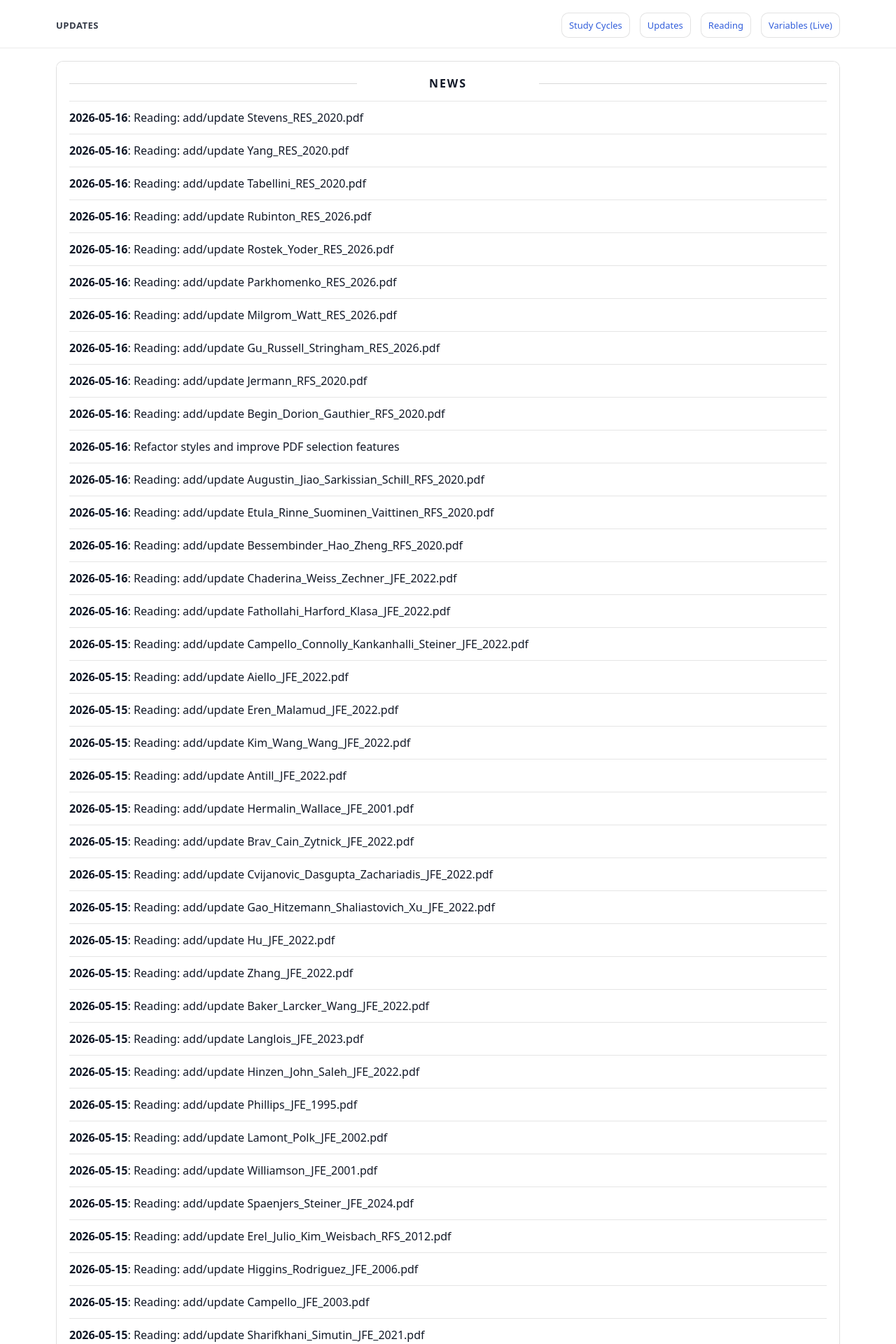
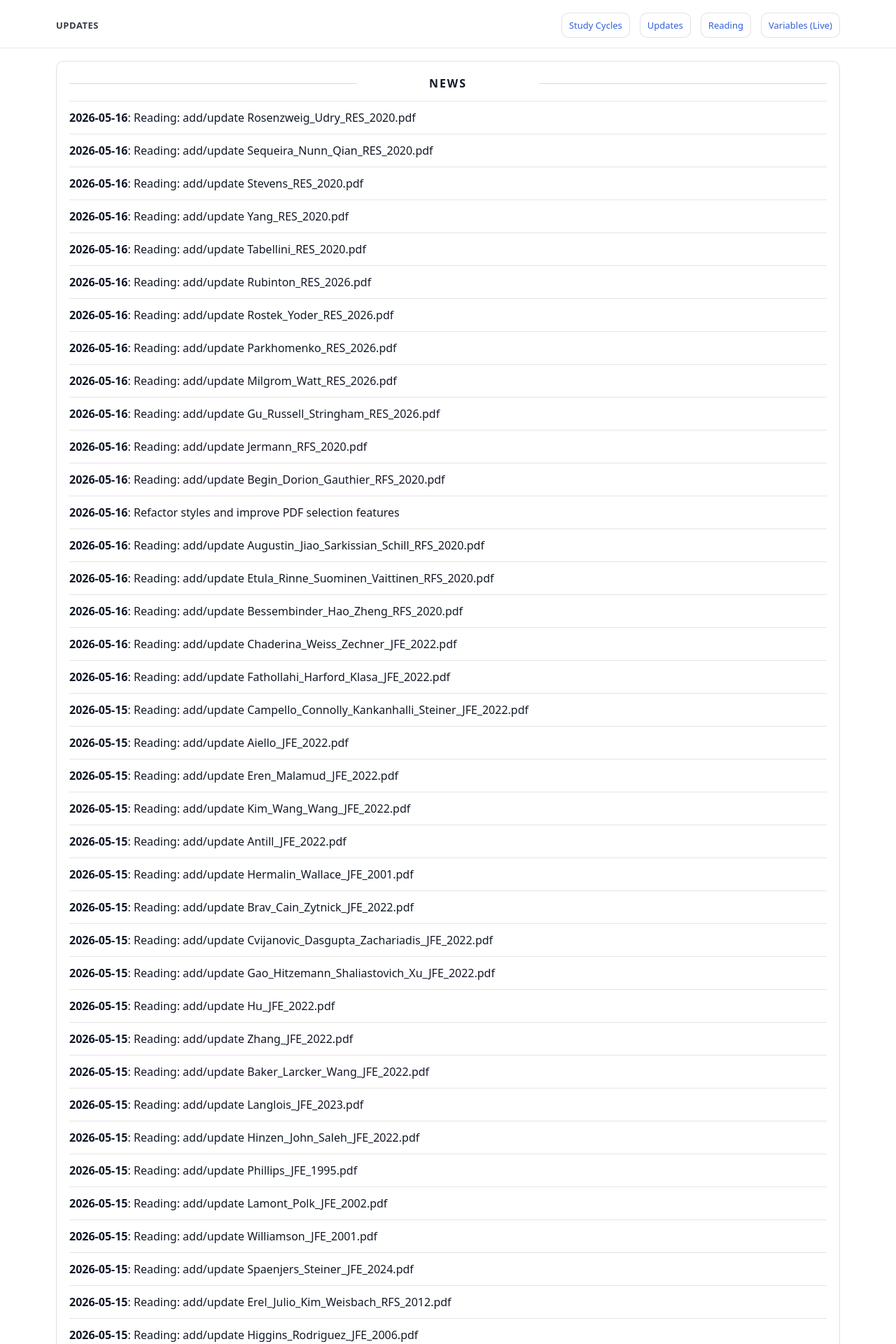
Before and after one commit to yaxinzn/study-archive, a Jekyll site: the page built from updates/index.md, in a window 1280 px wide. Shown: the top 1920 px of the page at 70% size. Built offline with Jekyll 4.4.1, drawn with Linux system fonts in a browser that asks for light colours; some of the changed text lies outside the part shown.

Commit message:
chore: update NEWS feed

```diff
--- a/_data/news.yml
+++ b/_data/news.yml
@@ -1,4 +1,10 @@
 # Auto-generated update history (sorted newest -> oldest). Do not edit manually.
+- ts: "1778927030"
+  date: "2026-05-16"
+  title: "Reading: add/update Rosenzweig_Udry_RES_2020.pdf"
+- ts: "1778927015"
+  date: "2026-05-16"
+  title: "Reading: add/update Sequeira_Nunn_Qian_RES_2020.pdf"
 - ts: "1778926875"
   date: "2026-05-16"
   title: "Reading: add/update Stevens_RES_2020.pdf"
```
